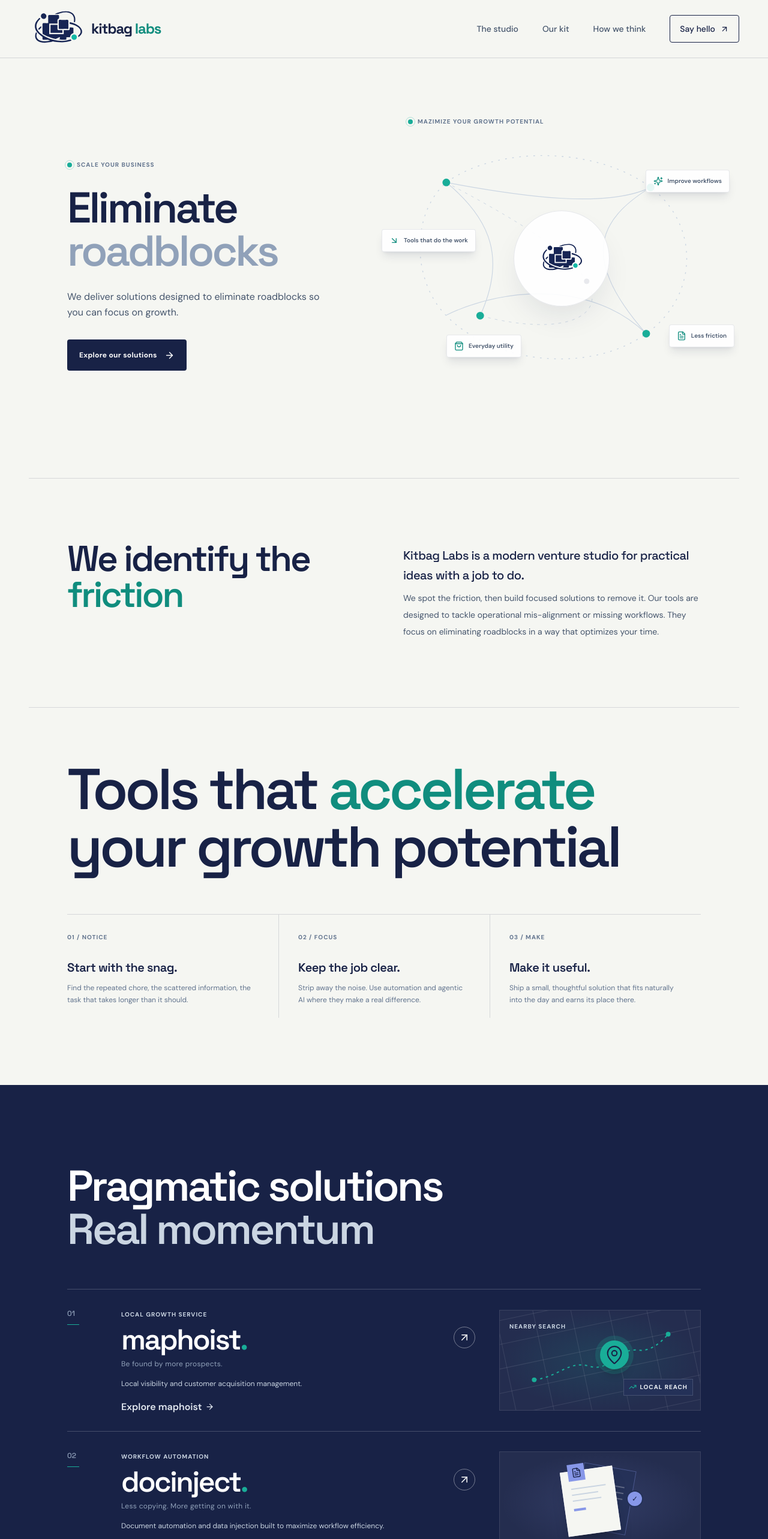
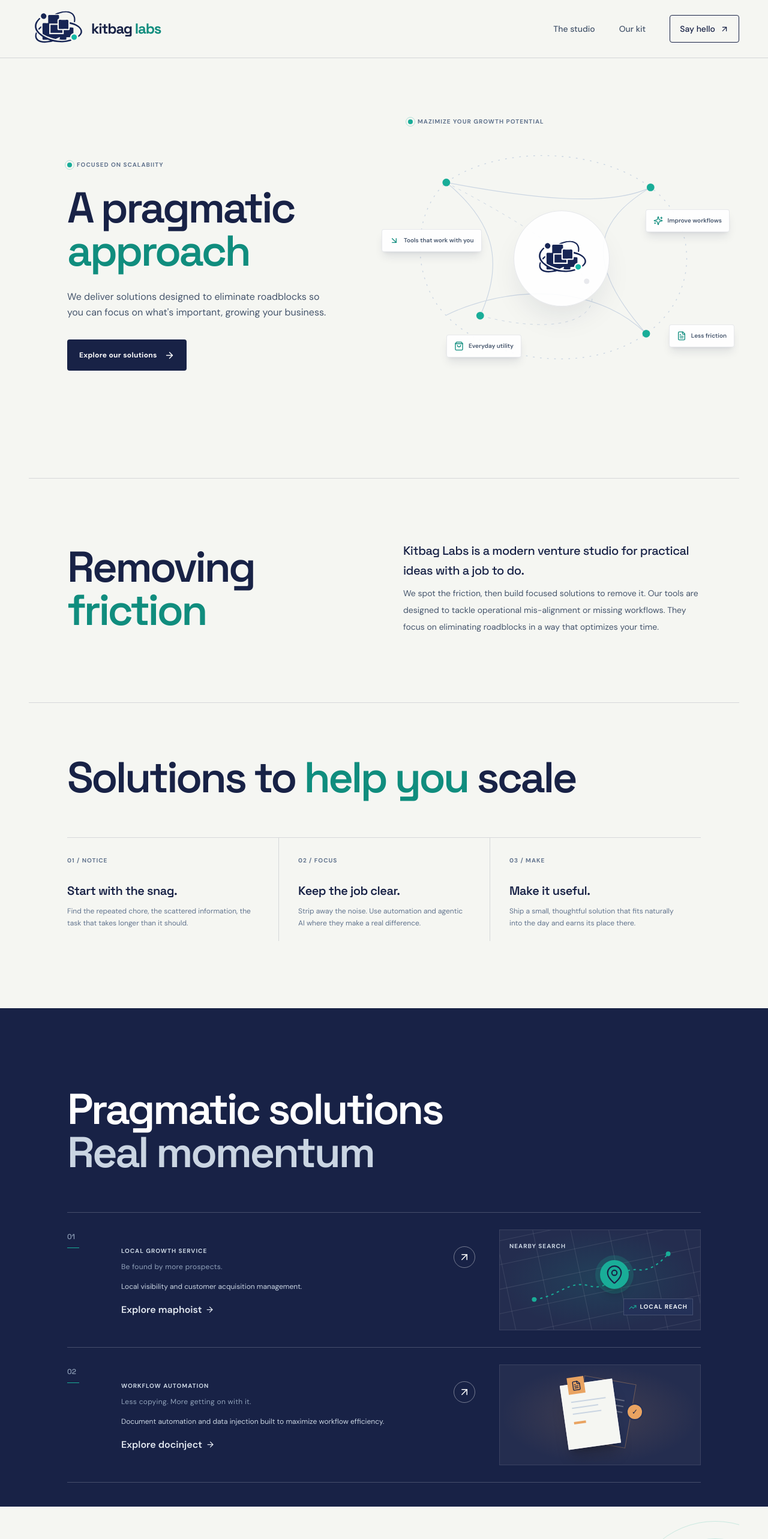
Before and after one commit to bakosbits/kitbaglabs, a React (Vite) app: page / in a window 1280 px wide. Shown: the top 2566 px of the page at 60% size. Built offline with nearby package versions, Linux system fonts and the light colour scheme.

Commit message:
update: content and context

```diff
--- a/src/components/Layout.tsx
+++ b/src/components/Layout.tsx
@@ -6,7 +6,6 @@ import { BrandLockup } from "./ui";
 const navigation = [
     { label: "The studio", href: "#studio" },
     { label: "Our kit", href: "#kit" },
-    { label: "How we think", href: "#approach" },
 ];
 
 function Header({ home }: { home: boolean }) {
--- a/src/data/products.ts
+++ b/src/data/products.ts
@@ -30,6 +30,26 @@ export const products: Product[] = [
     note: "Less copying. More getting on with it.",
     href: "https://docinject.com",
     glyph: "documents",
-    accent: "#8797e8",
+    accent: "#e9a361",
   },
+//     {
+//     number: "03",
+//     name: "bouttabuy",
+//     category: "Everyday decisions",
+//     description: "What should I buy? A focused little tool to help with purchase decisions.",
+//     note: "What Should I Buy? Check the app. ;-) ",
+//     href: "https://bouttabuy.com",
+//     glyph: "choice",
+//     accent: "#20b39e",
+//   },
+//   {
+//     number: "04",
+//     name: "aitoolpouch",
+//     category: "AI discovery",
+//     description: "A curated hub for discovering and leveraging cutting-edge AI technologies.",
+//     note: "Good tools, easier to find.",
+//     href: "https://aitoolpouch.com",
+//     glyph: "discovery",
+//     accent: "#e9a361",
+//   },
 ];
--- a/src/pages/Home.tsx
+++ b/src/pages/Home.tsx
@@ -33,12 +33,12 @@ function RouteMap() {
                 <circle cx="446" cy="373" r="7" fill="#19ad98" />
                 <circle cx="337" cy="277" r="5" fill="#182246" />
             </svg>
-            <RouteChip position="top-1/5 right-2" icon={<Sparkles />}>Improve workflows</RouteChip>
-            <RouteChip position="top-2/5 left-0 md:-left-3" icon={<ArrowDownRight />}>Tools that do the work</RouteChip>
+            <RouteChip position="top-2/6 right-2" icon={<Sparkles />}>Improve workflows</RouteChip>
+            <RouteChip position="top-2/5 left-0 md:-left-3" icon={<ArrowDownRight />}>Tools that work with you</RouteChip>
             <RouteChip position="right-0 bottom-1/5" icon={<FileText />}>Less friction</RouteChip>
             <RouteChip position="bottom-1/6 left-1/6" icon={<ShoppingBag />}>Everyday utility</RouteChip>
             <div className="absolute top-1/2 left-1/2 z-10 flex size-32 -translate-1/2 flex-col items-center justify-center gap-2 rounded-full border border-ink/10 bg-white/90 px-3 text-center shadow-2xl shadow-ink/10 md:size-36 lg:size-40">
-                <img className="size-12 object-contain md:size-16 lg:size-20" src="/kitbag-logo.svg" alt="" />
+                <img className="size-12 object-contain md:size-20 lg:size-24" src="/kitbag-logo.svg" alt="" />
             </div>
         </div>
     );
@@ -78,22 +78,6 @@ function ProductArtwork({ glyph, accent }: { glyph: ProductGlyph; accent: string
         );
     }
 
-    if (glyph === "documents") {
-        return (
-            <ArtFrame accent={accent} glow={glow}>
-                <div className={`absolute top-6 left-1/2 -ml-9 h-27 w-22 rotate-10 border bg-ink-soft px-3.5 pt-7 opacity-75 ${accentRing}`}>
-                    <DocLine className="w-full bg-white/35" /><DocLine className="w-full bg-white/35" /><DocLine className="w-full bg-white/35" />
-                </div>
-                <div className="absolute top-7 left-1/2 -ml-15 h-27 w-22 -rotate-8 border border-white/70 bg-paper px-3.5 pt-7 shadow-xl shadow-black/20">
-                    <span className={`absolute -top-3 left-3 grid size-7 place-items-center text-ink ${accentBg}`}><FileText size={17} /></span>
-                    <DocLine className="w-full bg-slate-300" /><DocLine className="w-3/4 bg-slate-300" /><DocLine className="w-5/6 bg-slate-300" />
-                    <span className={`mt-3 block h-1 w-5 ${accentBg}`} />
-                </div>
-                <span className={`absolute top-16 left-1/2 z-10 ml-11 grid size-7 place-items-center rounded-full border-2 border-ink-soft text-xs font-bold text-ink ${accentBg}`}>✓</span>
-            </ArtFrame>
-        );
-    }
-
     if (glyph === "discovery") {
         return (
             <ArtFrame accent={accent} glow={glow}>
@@ -107,6 +91,22 @@ function ProductArtwork({ glyph, accent }: { glyph: ProductGlyph; accent: string
                 </div>
                 <div className={`absolute top-1/2 left-1/2 size-36 -translate-1/2 rounded-full border ${accentRing}`} />
                 <div className={`absolute top-1/2 left-1/2 size-24 -translate-1/2 rounded-full border border-dashed ${accentRing}`} />
+            </ArtFrame>
+        );
+    }
+
+    if (glyph === "documents") {
+        return (
+            <ArtFrame accent={accent} glow={glow}>
+                <div className={`absolute top-6 left-1/2 -ml-9 h-27 w-22 rotate-10 border bg-ink-soft px-3.5 pt-7 opacity-75 ${accentRing}`}>
+                    <DocLine className="w-full bg-white/35" /><DocLine className="w-full bg-white/35" /><DocLine className="w-full bg-white/35" />
+                </div>
+                <div className="absolute top-7 left-1/2 -ml-15 h-27 w-22 -rotate-8 border border-white/70 bg-paper px-3.5 pt-7 shadow-xl shadow-black/20">
+                    <span className={`absolute -top-3 left-3 grid size-7 place-items-center text-ink ${accentBg}`}><FileText size={17} /></span>
+                    <DocLine className="w-full bg-slate-300" /><DocLine className="w-3/4 bg-slate-300" /><DocLine className="w-5/6 bg-slate-300" />
+                    <span className={`mt-3 block h-1 w-5 ${accentBg}`} />
+                </div>
+                <span className={`absolute top-16 left-1/2 z-10 ml-11 grid size-7 place-items-center rounded-full border-2 border-ink-soft text-xs font-bold text-ink ${accentBg}`}>✓</span>
             </ArtFrame>
         );
     }
@@ -150,7 +150,7 @@ function ProductCard({ product }: { product: Product }) {
                 <div className="flex items-center justify-between gap-3">
                     <div>
                         <span className="text-2xs font-bold tracking-widest text-slate-300 uppercase">{product.category}</span>
-                        <h3 className={`${display} mt-2 text-4xl leading-none tracking-tighter text-white lg:text-5xl`}>{product.name}<span className="text-teal">.</span></h3>
+                        <h3 className={`${display} mt-2 text-4xl leading-none tracking-tighter text-white lg:text-5xl`}></h3>
                         <p className="mt-2 text-xs tracking-wide text-slate-400">{product.note}</p>
                     </div>
                     <a
@@ -186,11 +186,11 @@ export default function Home() {
         <>
             <Section labelledBy="hero-title" className="relative grid overflow-hidden pt-14 pb-18 md:min-h-160 md:grid-cols-5 md:items-center md:pt-16 md:pb-24 lg:min-h-175 lg:grid-cols-2">
                 <div className="relative z-10 md:col-span-3 md:pt-6 lg:col-span-1 xl:pl-16">
-                        <div className="mb-6 flex items-center gap-2 text-2xs font-bold tracking-widest text-slate-500 uppercase md:mb-7"><PulseDot /> SCALE YOUR BUSINESS </div>
+                    <div className="mb-6 flex items-center gap-2 text-2xs font-bold tracking-widest text-slate-500 uppercase md:mb-7"><PulseDot />FOCUSED ON SCALABIITY</div>
                     <h1 className={`${display} max-w-3xl text-5xl leading-none tracking-tighter sm:text-6xl lg:text-7xl 2xl:text-8xl`} id="hero-title">
-                            Eliminate<br /><span className="text-slate-400">roadblocks</span><br /><span className="text-slate-400"></span>
+                        A pragmatic<br /><span className="text-teal-dark">approach</span>
                     </h1>
-                        <p className="mt-5 max-w-md text-sm leading-relaxed text-slate-600 md:mt-7 md:text-base">We deliver solutions designed to eliminate roadblocks so you can focus on growth.</p>
+                    <p className="mt-5 max-w-md text-sm leading-relaxed text-slate-600 md:mt-7 md:text-base">We deliver solutions designed to eliminate roadblocks so you can focus on what's important, growing your business.</p>
                     <div className="mt-6 flex md:mt-8">
                         <Button href="#kit">Explore our solutions <ArrowRight size={17} /></Button>
                     </div>
@@ -199,11 +199,11 @@ export default function Home() {
             </Section>
 
             <Section id="studio" labelledBy="studio-title" className="border-t border-line pt-6 pb-18 md:pb-28">
-                    <div className="mt-12 grid md:mt-20 md:grid-cols-2 md:gap-12 lg:gap-16 xl:mx-16">
-                        <h2 className={`${display} text-4xl leading-none tracking-tighter sm:text-5xl xl:text-6xl`} id="studio-title">
-                            We identify the{" "}<br className="hidden md:inline" /><em className="text-teal-dark not-italic">friction</em>
+                <div className="mt-12 grid md:mt-20 md:grid-cols-2 md:items-center md:gap-12 lg:gap-16 xl:mx-16">
+                    <h2 className={`${display} text-4xl leading-none tracking-tighter sm:text-5xl md:text-6xl xl:text-7xl`} id="studio-title">
+                        Removing{" "}<em className="text-teal-dark not-italic">friction</em>{" "}
                     </h2>
-                        <div className="pt-9 text-sm leading-loose text-slate-600 md:pt-2">
+                    <div className="pt-9 text-sm leading-loose text-slate-600 md:pt-0">
                         <p className="max-w-lg font-display text-lg leading-relaxed font-medium tracking-tight text-ink md:text-xl">Kitbag Labs is a modern venture studio for practical ideas with a job to do.</p>
                         <p className="max-w-lg mt-2">We spot the friction, then build focused solutions to remove it. Our tools are designed to tackle operational mis-alignment or missing workflows. They focus on eliminating roadblocks in a way that optimizes your time.</p>
                     </div>
@@ -211,8 +211,8 @@ export default function Home() {
             </Section>
 
             <Section id="approach" labelledBy="approach-title" className="border-t border-line pt-6 pb-18 md:pb-28 xl:px-16">
-                    <h2 id="approach-title" className={`${display} mt-12 mb-10 text-4xl leading-none tracking-tighter sm:text-5xl md:mt-16 md:text-6xl md:mb-16 lg:text-7xl xl:text-8xl`}>
-                        Tools that{" "}<span className="text-teal-dark">accelerate{" "}</span><br className="hidden md:inline" /> your growth potential
+                <h2 id="approach-title" className={`${display} mt-12 mb-10 text-4xl leading-none tracking-tighter sm:text-5xl md:mt-16 md:text-6xl md:mb-16 xl:text-7xl`}>
+                    Solutions to{" "}<span className="text-teal-dark">help you{" "}</span>scale
                 </h2>
                 <div className="grid border-t border-line md:grid-cols-3">
                     {approachSteps.map((step, i) => (
```
Lines whose indentation alone changed are shown as unchanged.
